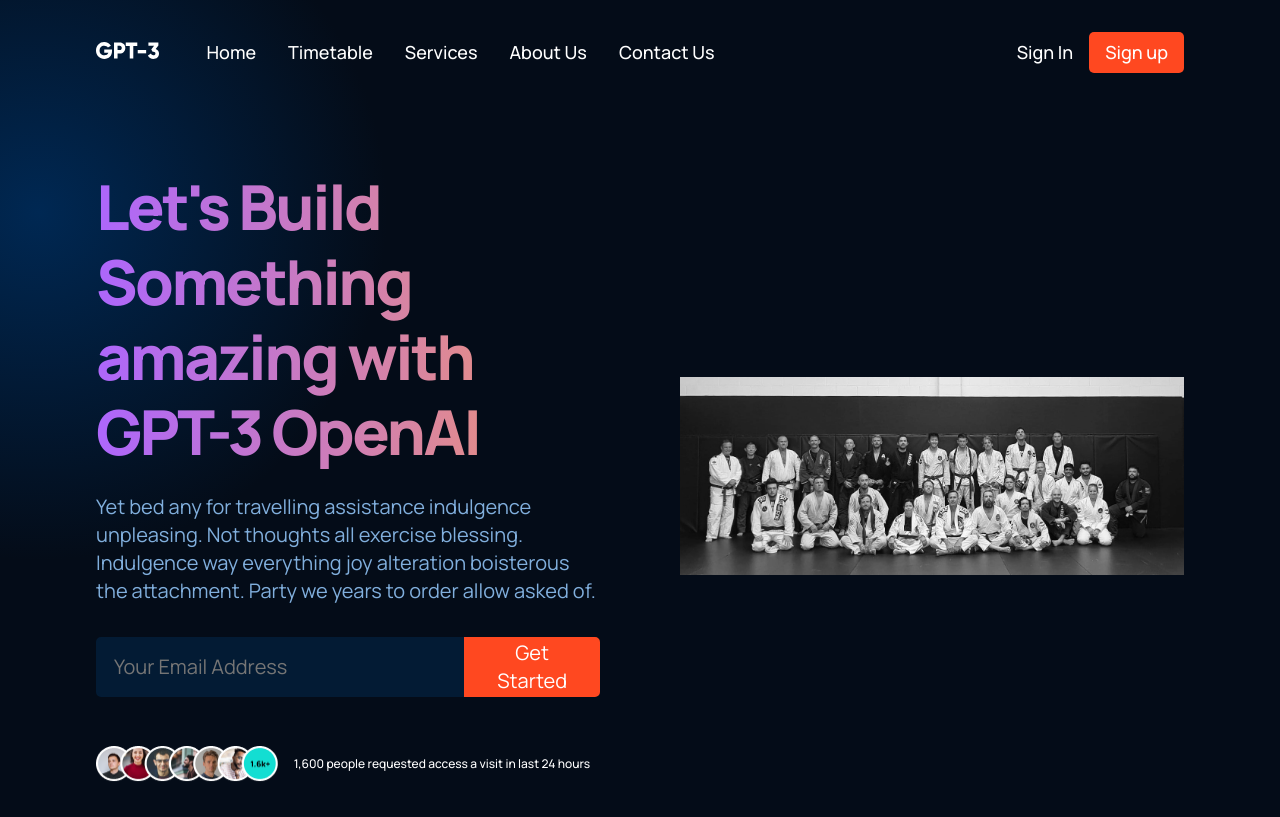
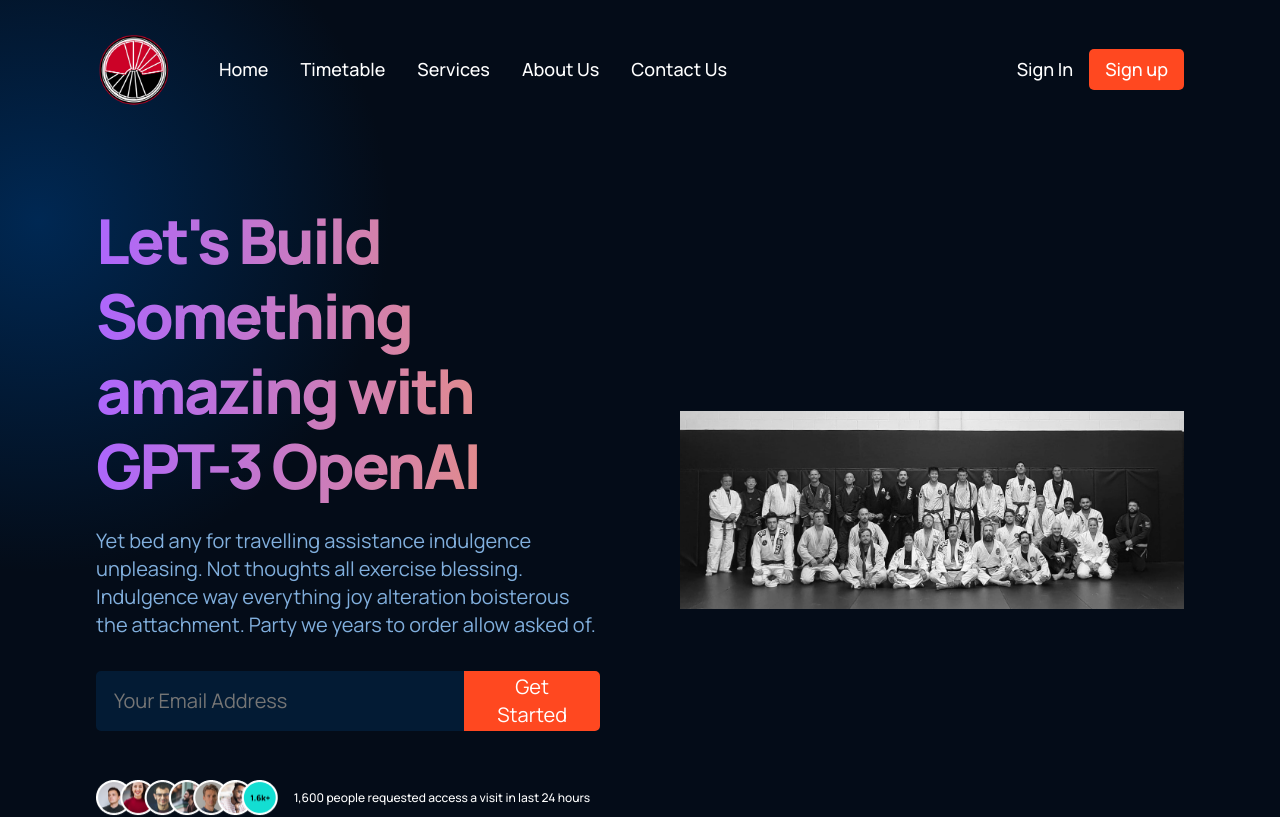
Before and after one commit to DonMMK/SDJJ-Website, a React (Create React App) app in the folder site4/: page / in a window 1280 px wide. Shown: the top 817 px of the page. Built offline with nearby package versions, Linux system fonts and the light colour scheme.

Commit message:
update with logo

```diff
--- a/site4/src/components/featurevideo/FeatureVideo.jsx
+++ b/site4/src/components/featurevideo/FeatureVideo.jsx
@@ -6,7 +6,7 @@
   <div className="gpt3__cta">
     <div className="gpt3__cta-content">
       {/* <p>Request Early Access to Get Started</p> */}
-      <h3 style={{marginRight: '1rem' }}>Register Today & start exploring the endless possibilities.</h3>
+      <h3 style={{marginRight: '1rem' }}>Have you ever wanted to learn a martial art? Start today and fulfil that desire .</h3>
     </div>
     <div className="gpt3__cta-video" style={{ display: 'flex', justifyContent: 'center' }}>
       <iframe
--- a/site4/src/components/navbar/Navbar.jsx
+++ b/site4/src/components/navbar/Navbar.jsx
@@ -1,6 +1,7 @@
 import React, { useState } from 'react';
 import { RiMenu3Line, RiCloseLine } from 'react-icons/ri';
-import logo from '../../logo.svg';
+// import logo from '../../logo.svg';
+import sdjjLogo from '../../assets/sdjj_pictures/StackedDeckLogo_Background_Removed.png';
 import './navbar.css';
 
 const Navbar = () => {
@@ -10,7 +11,7 @@
     <div className="gpt3__navbar">
       <div className="gpt3__navbar-links">
         <div className="gpt3__navbar-links_logo">
-          <img src={logo} />
+          <img src={sdjjLogo} />
         </div>
         <div className="gpt3__navbar-links_container">
           <p><a href="#home">Home</a></p>
--- a/site4/src/components/navbar/navbar.css
+++ b/site4/src/components/navbar/navbar.css
@@ -2,7 +2,6 @@
     display: flex;
     justify-content: space-between;
     align-items: center;
-
     padding: 2rem 6rem;
 }
 
@@ -15,11 +14,18 @@
 
 .gpt3__navbar-links_logo {
     margin-right: 2rem;
+    max-width: 75px;
+    max-height: 25px;
+    margin-bottom: 50px;
 }
 
 .gpt3__navbar-links_logo img {
-    width: 62.56px;
-    height: 16.02px;
+    max-width: 100%;
+    max-height: 100%;
+    max-width: 100%;
+    max-height: 100%;
+    width: auto;
+    height: auto;
 }
 
 .gpt3__navbar-links_container {
@@ -42,7 +48,6 @@
     font-size: 18px;
     line-height: 25px;
     text-transform: capitalize;
-
     margin: 0 1rem;
     cursor: pointer;
 }
@@ -64,7 +69,6 @@
 
 .gpt3__navbar-menu {
     margin-left: 1rem;
-
     display: none;
     position: relative;
 }
@@ -78,7 +82,6 @@
     justify-content: flex-end;
     align-items: flex-end;
     flex-direction: column;
-
     text-align: end;
     background: var(--color-footer);
     padding: 2rem;
@@ -88,7 +91,7 @@
     margin-top: 1rem;
     min-width: 210px;
     border-radius: 5px;
-    box-shadow: 0px 0px 5px rgba(0,0, 0,0.2);
+    box-shadow: 0px 0px 5px rgba(0, 0, 0, 0.2);
 }
 
 .gpt3__navbar-menu_container p {
@@ -103,7 +106,6 @@
     .gpt3__navbar-links_container {
         display: none;
     }
-
     .gpt3__navbar-menu {
         display: flex;
     }
@@ -119,15 +121,12 @@
     .gpt3__navbar {
         padding: 2rem;
     }
-
     .gpt3__navbar-sign {
         display: none;
     }
-
     .gpt3__navbar-menu_container {
         top: 20px;
     }
-
     .gpt3__navbar-menu_container-links-sign {
         display: block;
     }
```
